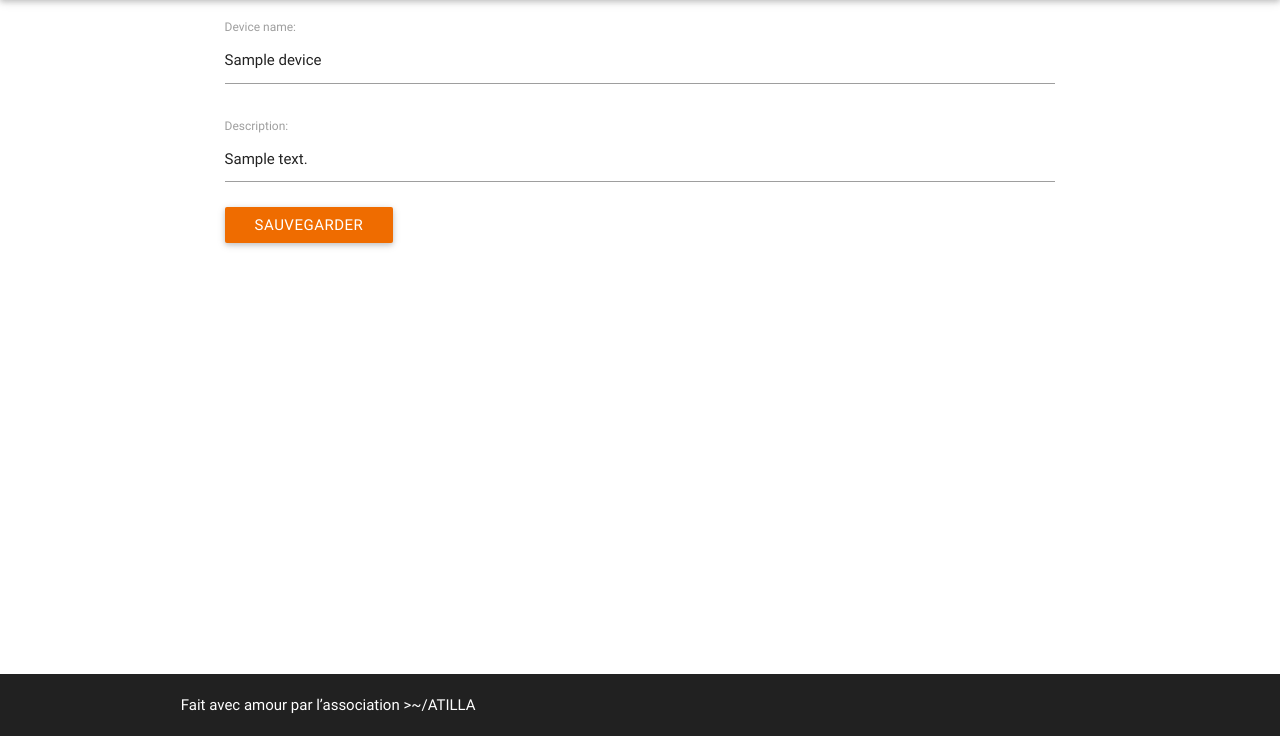
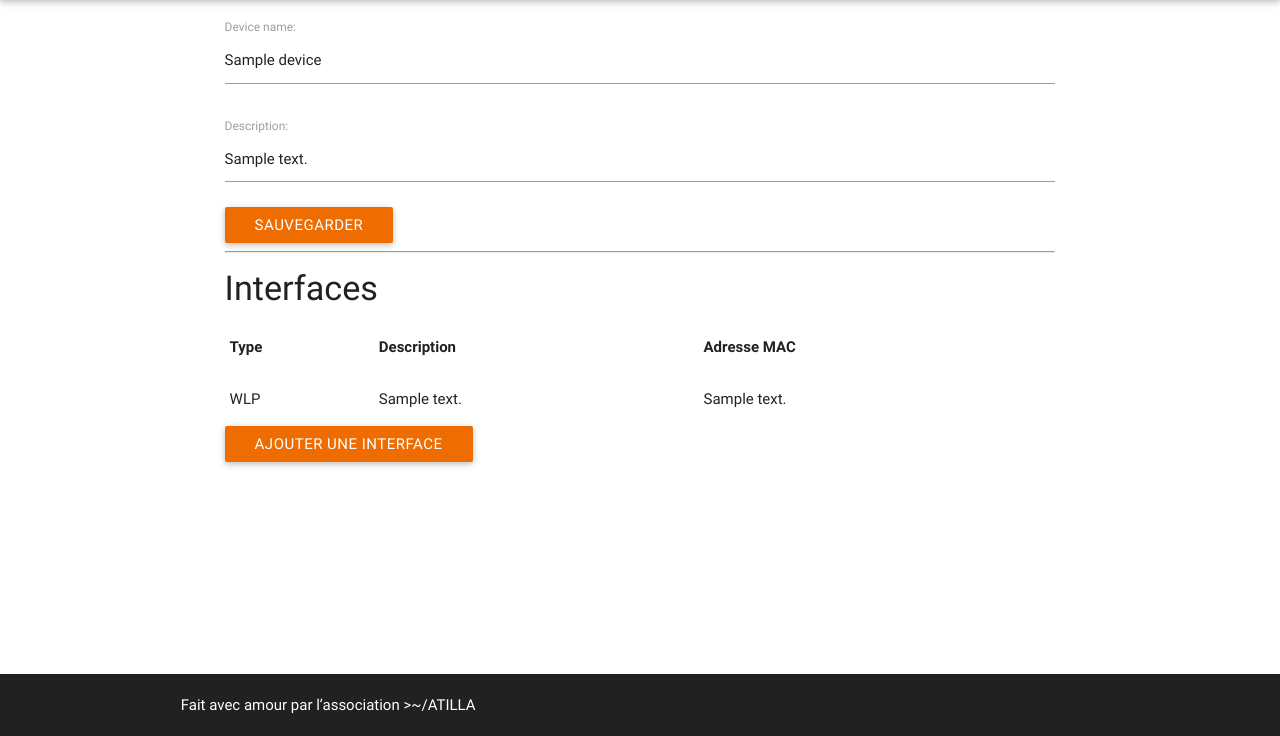
Before and after one commit to Atilla106/members.atilla.org, a Django app: page /network/devices/1/edit/ in a window 1280 px wide. Shown: the part 64-800 px from the top of the page. Run offline with Django 3.2, Linux system fonts and the light colour scheme; a user stored in the database is signed in; tables that the repository leaves empty hold one stand-in row (values such as "Sample post").

Commit message:
Added interface creation view

```diff
--- a/network/templates/network/device_form.html
+++ b/network/templates/network/device_form.html
@@ -6,4 +6,45 @@
 	{{ form.as_p }}
 	<input type="submit" value="Sauvegarder" class="btn orange darken-3" />
 </form>
+
+{% if object %}
+	<hr/>
+	<h4>Interfaces</h4>
+	{% if object.interface_set.all %}
+		<table>
+			<tr>
+				<th>
+					Type
+				</th>
+				<th>
+					Description
+				</th>
+				<th>
+					Adresse MAC
+				</th>
+			</tr>
+			{% for interface in object.interface_set.all %}
+				<tr>
+					<td>
+						{{ interface.interface_type }}
+					</td>
+					<td>
+						{{ interface.description }}
+					</td>
+					<td>
+						{{ interface.mac_address }}
+					</td>
+				</tr>
+			{% endfor %}
+		</table>
+		<a href="{% url "network:interfaceCreate" object.id %}"
+				class="btn orange darken-3">Ajouter une interface</a>
+	{% else %}
+		Aucune interface enregistrée,
+		<a href="{% url "network:interfaceCreate" object.id %}">
+				ajoutez-en une !
+		</a>
+	{% endif %}
+{% endif %}
+
 {% endblock %}
--- a/network/urls.py
+++ b/network/urls.py
@@ -19,5 +19,9 @@ urlpatterns = [
             name='deviceUpdate'),
         url(r'^devices/(?P<pk>[0-9]+)/delete/$',
             views.DeviceDeleteView.as_view(),
-            name='deviceDelete')
+            name='deviceDelete'),
+
+        url(r'^devices/(?P<pk>[0-9]+)/interfaces/add/$',
+            views.InterfaceCreateView.as_view(),
+            name='interfaceCreate'),
 ]
--- a/network/views.py
+++ b/network/views.py
@@ -46,3 +46,17 @@
                 pk=self.kwargs['pk'],
                 user=self.request.user)
         return device
+
+class InterfaceCreateView(generic.edit.CreateView):
+    model = Interface
+    fields = ['interface_type', 'description', 'mac_address']
+
+    """ Add the device referenced in url as the interface owner """
+    def form_valid(self, form):
+        interface = form.save(commit=False)
+        device = get_object_or_404(Device,
+                pk=self.kwargs['pk'],
+                user=self.request.user)
+        interface.device = device
+        interface.full_clean();
+        return super(InterfaceCreateView, self).form_valid(form)
```
Also changed, not shown: network/models.py (line endings or trailing spaces), 1 other file.
